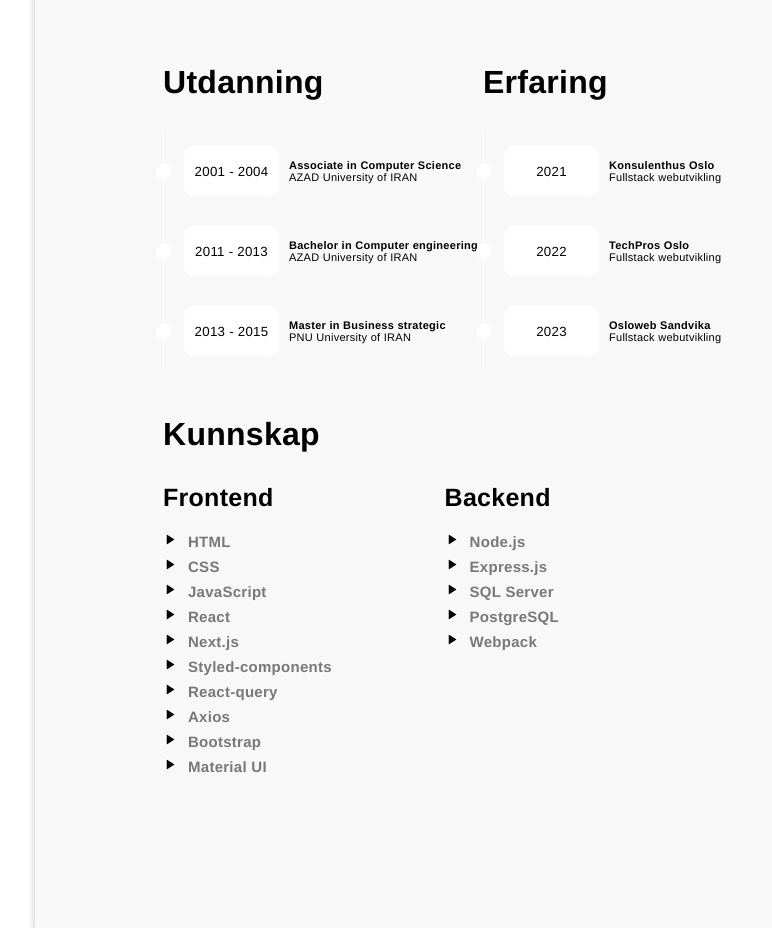
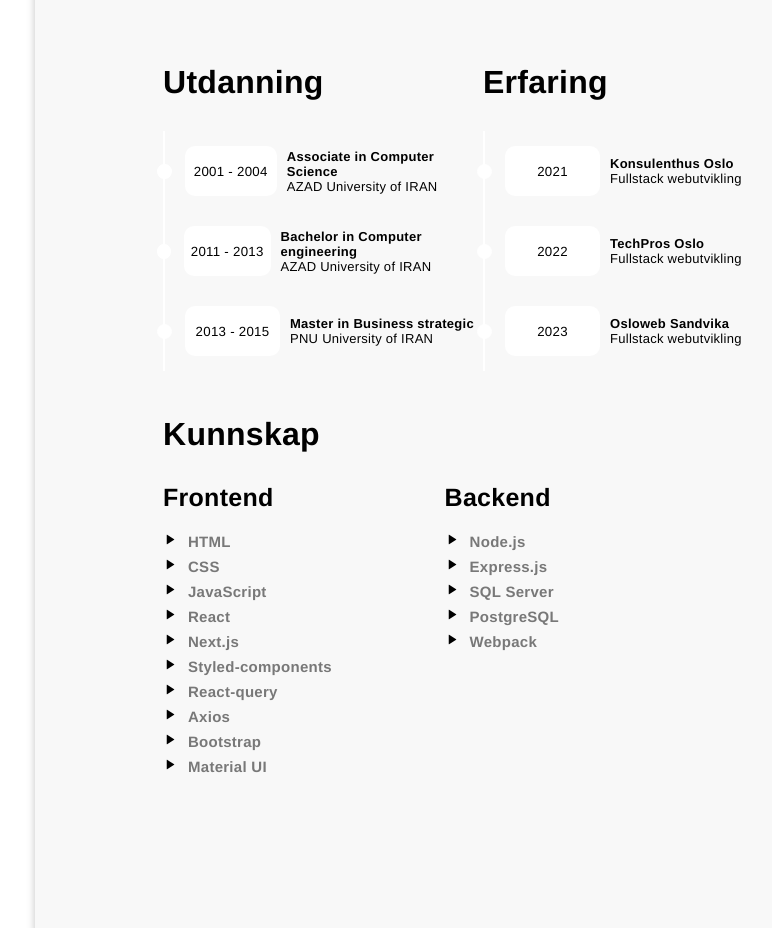
Before and after one commit to maf256/sitedesign, a Next.js app: page /about in a window 1280 px wide. Shown: the part 1780-2708 px from the top of the page, without its empty margins (285-1057 px from the left). Built offline with nearby package versions, Linux system fonts and the light colour scheme.

Commit message:
changed UlEducation styled

```diff
--- a/components/about/pageStyled.js
+++ b/components/about/pageStyled.js
@@ -182,7 +182,7 @@ export const Education = styled.div`
 `
 
 export const UlEducation = styled.ul`
-    border-left: 1px solid ${({theme}) => theme.BC_Home2};
+    border-left: 2px solid ${({theme}) => theme.BC_Home2};
     padding-left: 5px;
     display: flex;
     color: ${({theme}) => theme.Text_Logo};
@@ -198,11 +198,11 @@ export const UlEducation = styled.ul`
         align-items: center;
     }
     h4 {
-        font-size: 11px;
+        font-size: 13px;
         font-weight: 300;
     }
     h3 {
-        font-size: 11px;
+        font-size: 13px;
     }
     div {
         margin-left: 10px;
```
